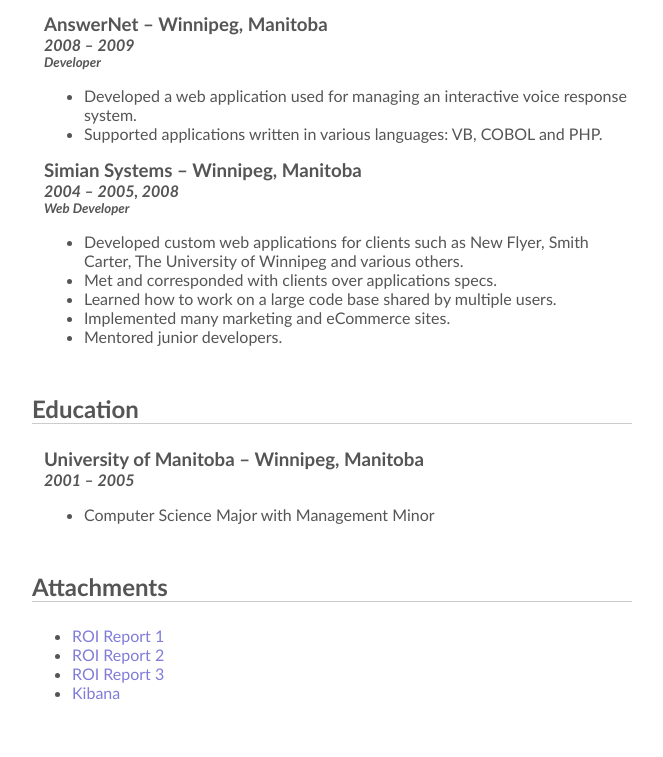
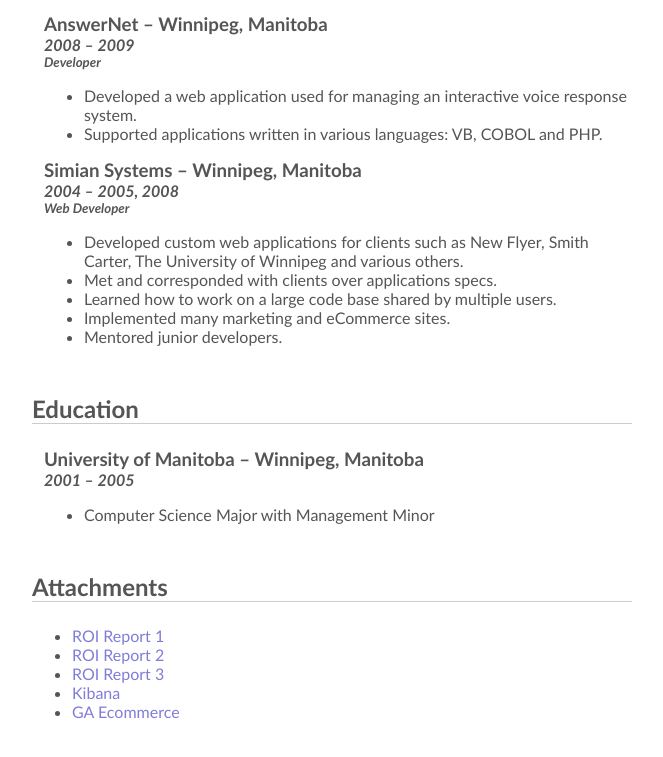
Before and after one commit to jdart/jdart.github.io, a plain HTML site: page index.html in a window 1280 px wide. Shown: the part 811-1568 px from the top of the page, without its empty margins (308-971 px from the left). Drawn offline with Linux system fonts and the light colour scheme.

Commit message:
added ga ecommerce

```diff
--- a/index.html
+++ b/index.html
@@ -126,6 +126,7 @@
 				<li><a href="HorizonHearing.pdf">ROI Report 2</a></li>
 				<li><a href="JohnsonInsurance.pdf">ROI Report 3</a></li>
 				<li><a href="kibana.jpg">Kibana</a></li>
+				<li><a href="ga-ecommerce.jpg">GA Ecommerce</a></li>
 		</section>
 	</body>
 </html>
```
Also changed, not shown: ga-ecommerce.jpg (added).
